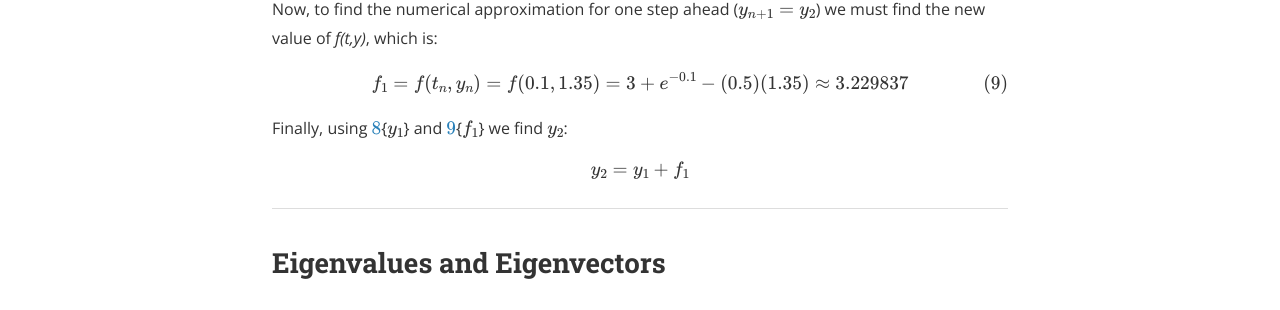
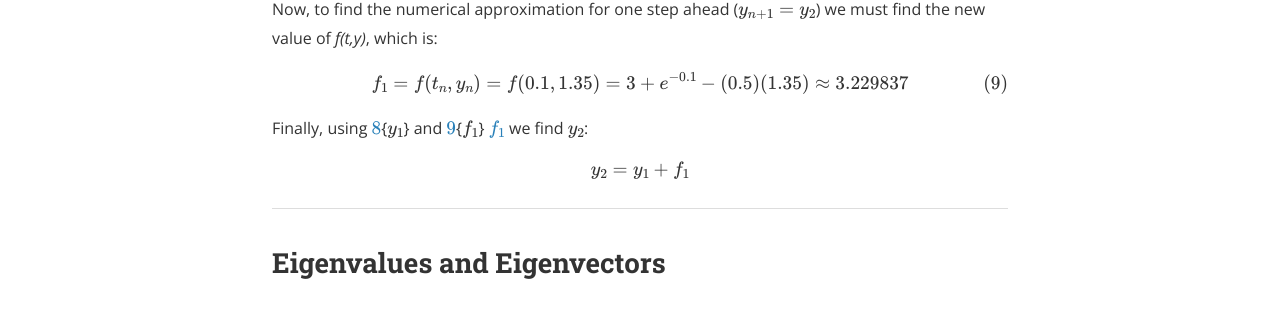
Before and after one commit to vic1309/lerofly, a Jekyll site: the page built from _posts/2019-06-12-euler.markdown, in a window 1280 px wide and 900 px high, scrolled down 2697 px. Shown: the part 147-457 px from the top of the window. Built offline with Jekyll 4.4.1, drawn with Linux system fonts in a browser that asks for light colours; nearby versions of some CDN libraries; formulas are drawn with MathJax 3; a script that is not in the unit is left out.

Commit message:
Update 2019-06-12-euler.markdown

```diff
--- a/_posts/2019-06-12-euler.markdown
+++ b/_posts/2019-06-12-euler.markdown
@@ -88,7 +88,7 @@ Now, to find the numerical approximation for one step ahead ($$y_{n+1} = y_{2}$$
 
 $$ \begin{equation} f_{1} = f(t_{n}, y_{n}) = f(0.1, 1.35) = 3 + e^{-0.1} - (0.5)(1.35) \approx 3.229837 \tag{9} \label{eq:nne}\end{equation}$$
 
-Finally, using \ref{eq:egt}{$$y_{1}$$} and \ref{eq:nne}{$$f_{1}$$} we find $$y_{2}$$:
+Finally, using \ref{eq:egt}{$$y_{1}$$} and \ref{eq:nne}{$$f_{1}$$} [$$f_{1}$$](\ref{eq:nne}) we find $$y_{2}$$:
 
 $$ \begin{equation} y_{2} = y_{1} + f_{1} \end{equation}$$
 
```
